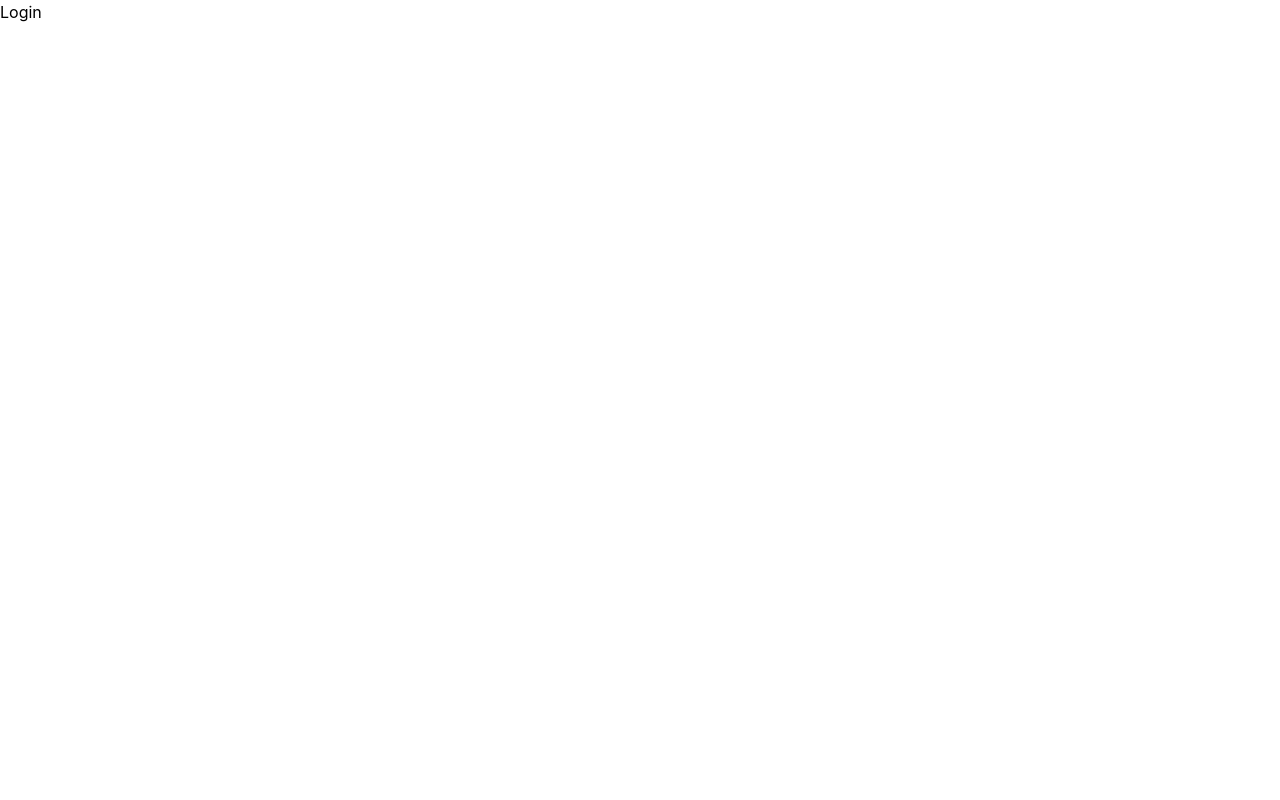
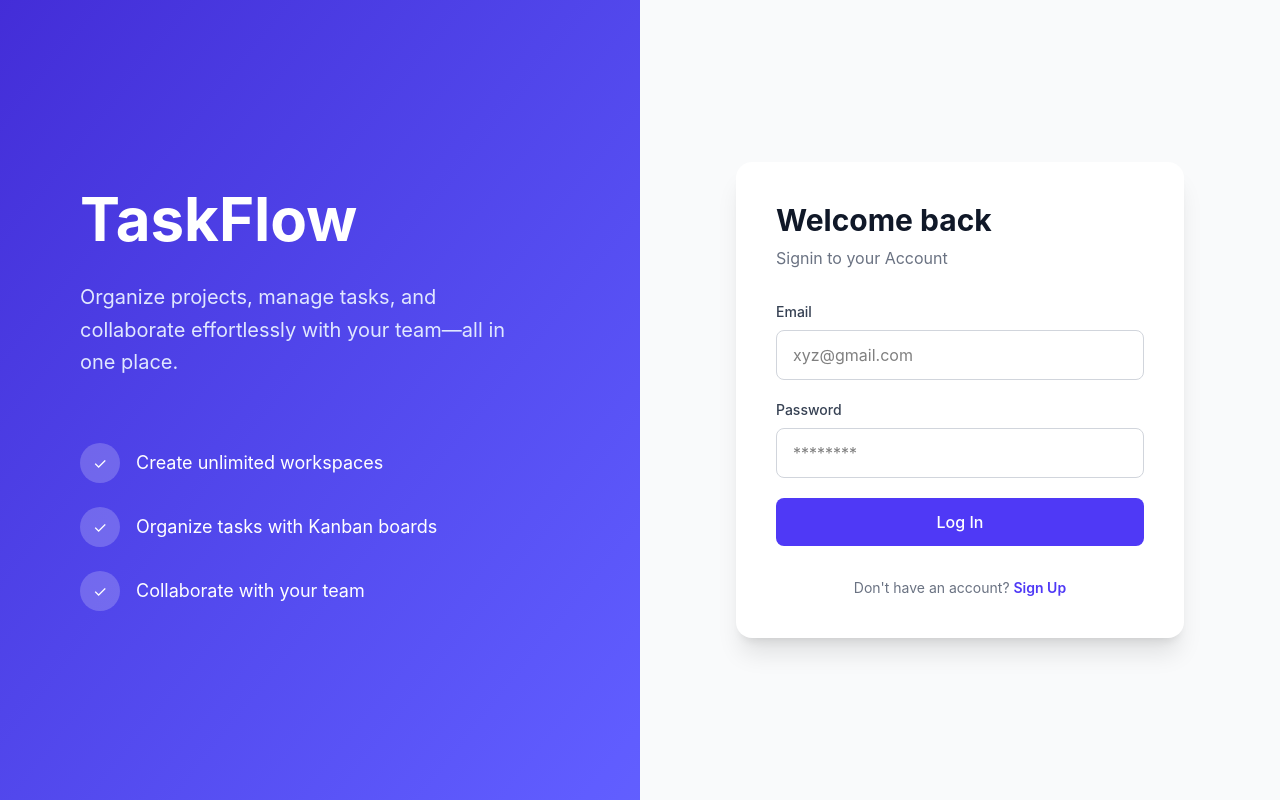
Before and after one commit to im-lunar/TaskFlow, a React (Vite) app in the folder client/: page /login in a window 1280 px wide. Built offline with nearby package versions, Linux system fonts and the light colour scheme.

Commit message:
Signin and Signup pages done

```diff
--- a/client/src/pages/Login.tsx
+++ b/client/src/pages/Login.tsx
@@ -1,5 +1,169 @@
+import { useState } from "react";
+import { Link, useNavigate } from "react-router-dom";
+
+import Button from "../components/common/Button";
+import Input from "../components/common/Input";
+
+import { signin } from "../services/auth.services";
+import axios from "axios";
+
 function Login() {
-    return <h1>Login</h1>;
+    const navigate = useNavigate();
+
+    const [email, setEmail] = useState("");
+    const [password, setPassword] = useState("");
+
+    const [loading, setLoading] = useState(false);
+    const [error, setError] = useState("");
+
+    const handleSubmit = async (
+        e: React.SubmitEvent<HTMLFormElement>
+    ) => {
+        e.preventDefault();
+
+        setLoading(true);
+        setError("");
+
+        try {
+            await signin({
+                email,
+                password,
+            });
+
+            navigate("/dashboard");
+        } catch (error) {
+            if (axios.isAxiosError(error)) {
+                setError(error.response?.data?.message || "Something went wrong. Please try again");
+            } else {
+                setError("Something went wrong. Please try again.");
+            }
+        } finally {
+            setLoading(false);
+        }
+    };
+
+    return (
+        <div className="min-h-screen grid grid-cols-1 lg:grid-cols-2">
+
+            {/* LEFT SECTION */}
+
+            <div className="hidden lg:flex flex-col justify-center bg-linear-to-br from-indigo-700 to-indigo-500 text-white px-20">
+
+                <h1 className="text-6xl font-bold">
+                    TaskFlow
+                </h1>
+
+                <p className="mt-8 text-xl leading-relaxed text-indigo-100 max-w-md">
+                    Organize projects, manage tasks, and collaborate
+                    effortlessly with your team—all in one place.
+                </p>
+
+                <div className="mt-16 space-y-6">
+
+                    <div className="flex items-center gap-4">
+                        <div className="h-10 w-10 rounded-full bg-white/20 flex items-center justify-center">
+                            ✓
+                        </div>
+
+                        <span className="text-lg">
+                            Create unlimited workspaces
+                        </span>
+                    </div>
+
+                    <div className="flex items-center gap-4">
+                        <div className="h-10 w-10 rounded-full bg-white/20 flex items-center justify-center">
+                            ✓
+                        </div>
+
+                        <span className="text-lg">
+                            Organize tasks with Kanban boards
+                        </span>
+                    </div>
+
+                    <div className="flex items-center gap-4">
+                        <div className="h-10 w-10 rounded-full bg-white/20 flex items-center justify-center">
+                            ✓
+                        </div>
+
+                        <span className="text-lg">
+                            Collaborate with your team
+                        </span>
+                    </div>
+
+                </div>
+
+            </div>
+
+            {/* RIGHT SECTION */}
+
+            <div className="flex items-center justify-center bg-gray-50 px-6">
+
+                <div className="w-full max-w-md rounded-2xl bg-white p-10 shadow-xl">
+
+                    <h2 className="text-3xl font-bold text-gray-900">
+                        Welcome back
+                    </h2>
+
+                    <p className="mt-2 mb-8 text-gray-500">
+                        Signin to your Account
+                    </p>
+
+                    <form
+                        onSubmit={handleSubmit}
+                        className="space-y-5"
+                    >
+
+                        <Input
+                            label="Email"
+                            type="email"
+                            placeholder="xyz@gmail.com"
+                            value={email}
+                            onChange={(e) =>
+                                setEmail(e.target.value)
+                            }
+                        />
+
+                        <Input
+                            label="Password"
+                            type="password"
+                            placeholder="********"
+                            value={password}
+                            onChange={(e) =>
+                                setPassword(e.target.value)
+                            }
+                        />
+
+                        {error && (
+                            <p className="text-sm text-red-600">
+                                {error}
+                            </p>
+                        )}
+
+                        <Button
+                            type="submit"
+                            disabled={loading}
+                        >
+                            {loading? "Signin in...":"Log In"}
+                        </Button>
+
+                    </form>
+
+                    <p className="mt-8 text-center text-sm text-gray-500">
+                        Don't have an account?{" "}
+                        <Link
+                            to="/signup"
+                            className="font-semibold text-indigo-600 hover:underline"
+                        >
+                            Sign Up
+                        </Link>
+                    </p>
+
+                </div>
+
+            </div>
+
+        </div>
+    );
 }
 
 export default Login;
--- a/client/src/pages/Register.tsx
+++ b/client/src/pages/Register.tsx
@@ -5,6 +5,7 @@ import Button from "../components/common/Button";
 import Input from "../components/common/Input";
 
 import { signup } from "../services/auth.services";
+import axios from "axios";
 
 function Register() {
     const navigate = useNavigate();
@@ -13,10 +14,16 @@ function Register() {
     const [email, setEmail] = useState("");
     const [password, setPassword] = useState("");
 
+    const [loading, setLoading] = useState(false);
+    const [error, setError] = useState("");
+
     const handleSubmit = async (
         e: React.SubmitEvent<HTMLFormElement>
     ) => {
         e.preventDefault();
+
+        setLoading(true);
+        setError("");
 
         try {
             await signup({
@@ -27,7 +34,13 @@ function Register() {
 
             navigate("/login");
         } catch (error) {
-            console.error(error);
+            if (axios.isAxiosError(error)) {
+                setError(error.response?.data?.message || "Something went wrong. Please try again");
+            } else {
+                setError("Something went wrong. Please try again.");
+            }
+        } finally {
+            setLoading(false);
         }
     };
 
@@ -131,8 +144,17 @@ function Register() {
                             }
                         />
 
-                        <Button type="submit">
-                            Create Account
+                        {error && (
+                            <p className="text-sm text-red-600">
+                                {error}
+                            </p>
+                        )}
+
+                        <Button
+                            type="submit"
+                            disabled={loading}
+                        >
+                            {loading? "Creating Account...":"Create Account"}
                         </Button>
 
                     </form>
```
